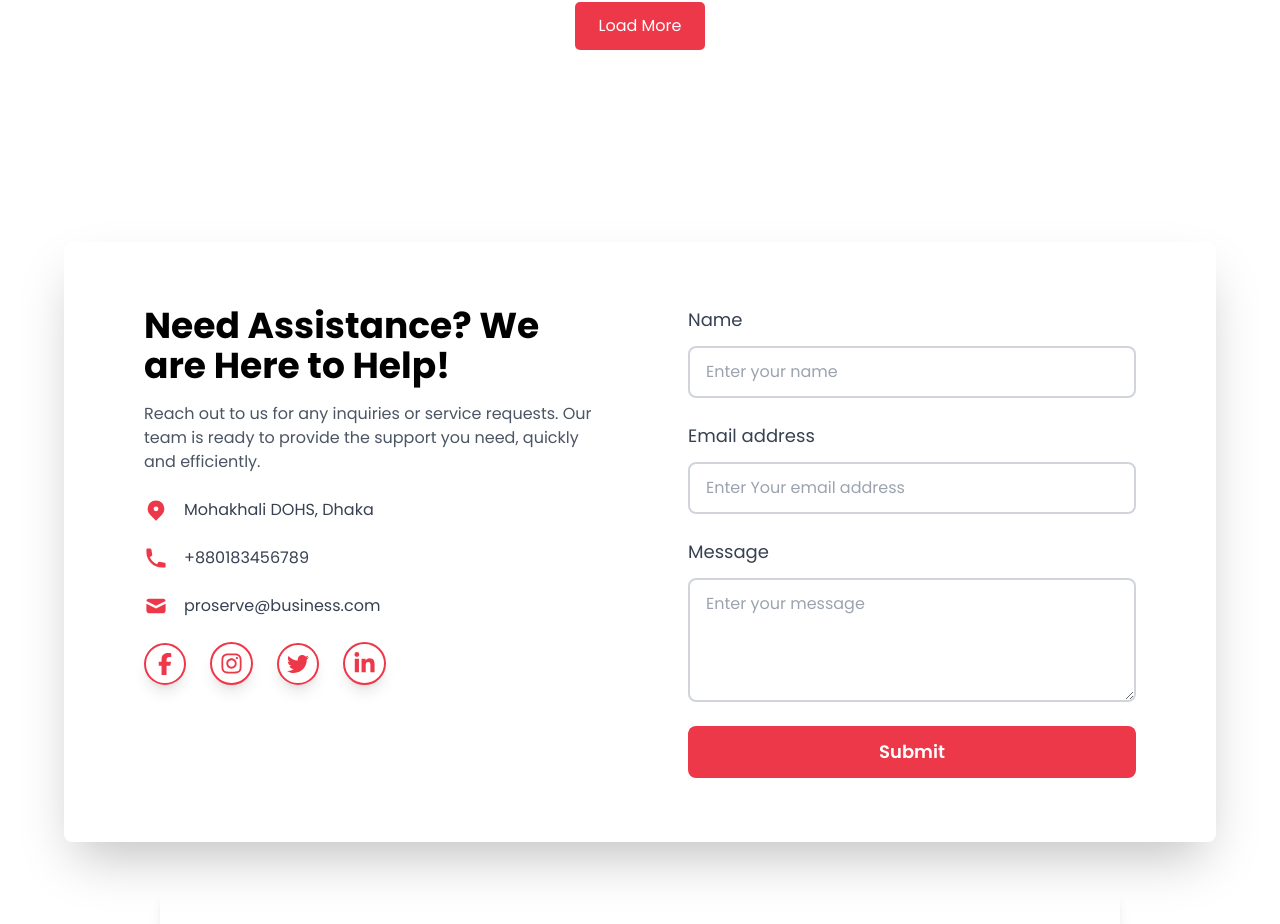
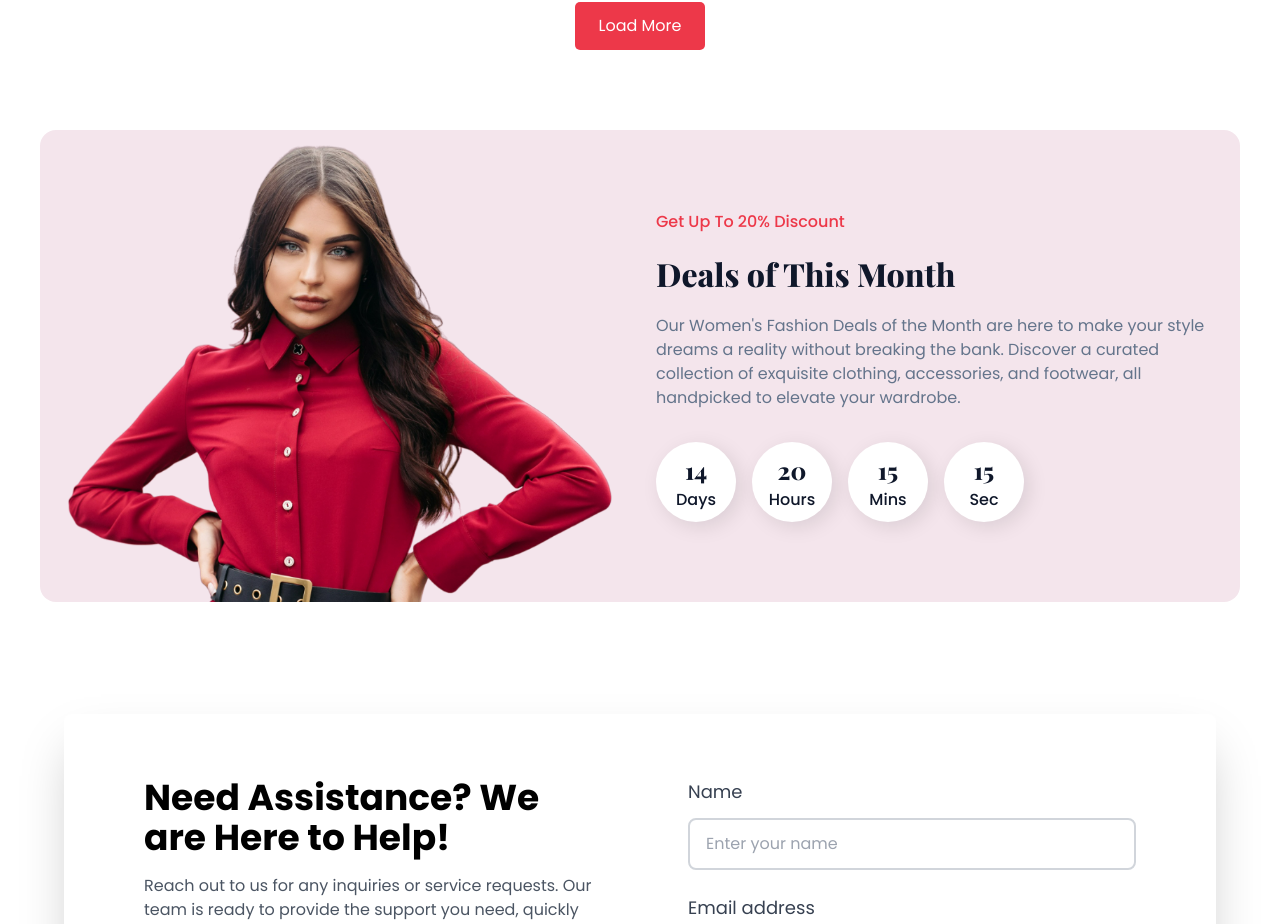
Before and after one commit to RakibHossen678/Ecommerce-Frontend, a React (Vite) app: page / in a window 1280 px wide. Shown: the part 2317-3241 px from the top of the page. Built offline with nearby package versions, Linux system fonts and the light colour scheme; grey boxes are pictures that could not be loaded.

Commit message:
added deals section

```diff
--- /dev/null
+++ b/src/Pages/Home/Deals.jsx
@@ -0,0 +1,41 @@
+import dealImg from "../../assets/deals.png";
+
+const Deals = () => {
+  return (
+    <section className="section__container deals__container">
+      <div className="deals__image">
+        <img className="" src={dealImg} alt="" />
+      </div>
+      <div className="deals__content">
+        <h5>Get Up To 20% Discount</h5>
+        <h4>Deals of This Month</h4>
+        <p>
+          Our Women{"'"}s Fashion Deals of the Month are here to make your style
+          dreams a reality without breaking the bank. Discover a curated
+          collection of exquisite clothing, accessories, and footwear, all
+          handpicked to elevate your wardrobe.{" "}
+        </p>
+        <div className="deals__countdown flex-wrap">
+          <div className="deals__countdown__card">
+            <h4>14</h4>
+            <p>Days</p>
+          </div>
+          <div className="deals__countdown__card">
+            <h4>20</h4>
+            <p>Hours</p>
+          </div>
+          <div className="deals__countdown__card">
+            <h4>15</h4>
+            <p>Mins</p>
+          </div>
+          <div className="deals__countdown__card">
+            <h4>15</h4>
+            <p>Sec</p>
+          </div>
+        </div>
+      </div>
+    </section>
+  );
+};
+
+export default Deals;
--- a/src/Pages/Home/Home.jsx
+++ b/src/Pages/Home/Home.jsx
@@ -5,6 +5,7 @@ import TrendingProducts from "../shop/TrendingProducts";
 import Contact from "./Contact";
 import AllUsers from "./Allusers";
 import ServicesPage from "./ServicesPage";
+import Deals from "./Deals";
 
 const Home = () => {
   return (
@@ -13,9 +14,10 @@ const Home = () => {
       <Categories />
       <HeroSection />
       <TrendingProducts />
-      <Contact/>
-      <AllUsers/>
-      <ServicesPage/>
+      <Deals />
+      <Contact />
+      <AllUsers />
+      <ServicesPage />
     </>
   );
 };
```
